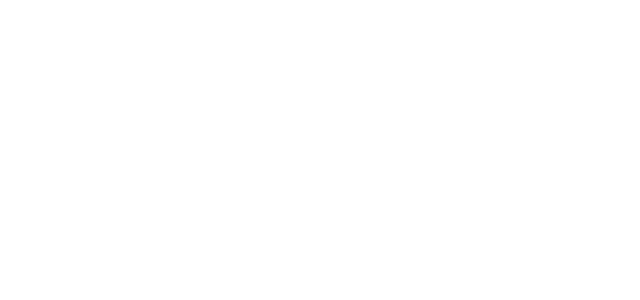
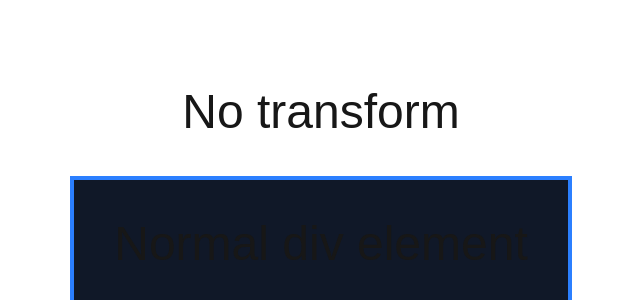
Before and after one commit to alireza-1080/gsap-course, a Next.js app: page /css-transform-3d in a window 1280 px wide. Before the commit this address had no page. Shown: the part 1000-1300 px from the top of the page, without its empty margins (319-959 px from the left). Before the commit the page ends 800 px from the top, so only its background shows below. Built offline with nearby package versions, Linux system fonts and the light colour scheme.

Commit message:
CSS Transition 3D P.1

```diff
--- /dev/null
+++ b/app/css-transform-3d/page.tsx
@@ -0,0 +1,33 @@
+import React from 'react';
+
+const CssTransform3d = () => {
+  return (
+    <div className="flex min-h-screen w-full flex-col items-center justify-center text-5xl *:flex *:h-screen *:w-full *:flex-col *:items-center *:justify-center *:gap-10">
+      <h1 className="text-9xl">Css Transform 3D 😍</h1>
+      <div>
+        <h2>No transform</h2>
+        <div className="h-fit w-fit border-4 border-blue-500 bg-gray-900 p-10">Normal div element</div>
+      </div>
+      <div>
+        <h2>Hover: Rotate Z 45 deg</h2>
+        <div className="h-fit w-fit border-4 border-blue-500 bg-gray-900 p-10 duration-500 perspective-near hover:rotate-z-45">Normal div element</div>
+      </div>
+      <div>
+        <h2>Hover: Rotate Y 45 deg</h2>
+        <div className="h-fit w-fit border-4 border-blue-500 bg-gray-900 p-10 duration-500 perspective-near hover:rotate-y-45">Normal div element</div>
+      </div>
+      <div>
+        <h2>Hover: Rotate X 45 deg</h2>
+        <div className="h-fit w-fit border-4 border-blue-500 bg-gray-900 p-10 duration-500 perspective-near hover:rotate-x-45">Normal div element</div>
+      </div>
+      <div>
+        <h2>Hover: Rotate X Y Z 45 deg</h2>
+        <div className="h-fit w-fit border-4 border-blue-500 bg-gray-900 p-10 duration-500 perspective-near hover:rotate-x-45 hover:rotate-y-45 hover:rotate-z-45">
+          Normal div element
+        </div>
+      </div>
+    </div>
+  );
+};
+
+export default CssTransform3d;
--- a/app/page.tsx
+++ b/app/page.tsx
@@ -1,20 +1,23 @@
-import Link from 'next/link'
-import React from 'react'
+import Link from 'next/link';
+import React from 'react';
 
 const HomePage = () => {
   return (
-    <div className="w-full min-w-screen flex flex-col justify-center items-center gap-10 p-20 *:w-max">
-      <button className="px-6 py-3 bg-blue-500 rounded-lg">
-        <Link href="/css-filters">CSS Filters</Link>
-      </button>
-      <button className="px-6 py-3 bg-blue-500 rounded-lg">
-        <Link href="/css-transition">CSS Transition</Link>
-      </button>
-      <button className="px-6 py-3 bg-blue-500 rounded-lg">
-        <Link href="/css-transform-2d">Transform 2D</Link>
-      </button>
+    <div className="flex w-full min-w-screen flex-col items-center justify-center gap-10 p-20 *:w-max">
+      <Link href="/css-filters">
+        <button className="cursor-pointer rounded-lg bg-blue-500 px-6 py-3">CSS Filters</button>
+      </Link>
+      <Link href="/css-transition">
+        <button className="cursor-pointer rounded-lg bg-blue-500 px-6 py-3">CSS Transition</button>
+      </Link>
+      <Link href="/css-transform-2d">
+        <button className="cursor-pointer rounded-lg bg-blue-500 px-6 py-3">Transform 2D</button>
+      </Link>
+      <Link href="/css-transform-3d">
+        <button className="cursor-pointer rounded-lg bg-blue-500 px-6 py-3">Transform 3D</button>
+      </Link>
     </div>
-  )
-}
+  );
+};
 
-export default HomePage
+export default HomePage;
```
